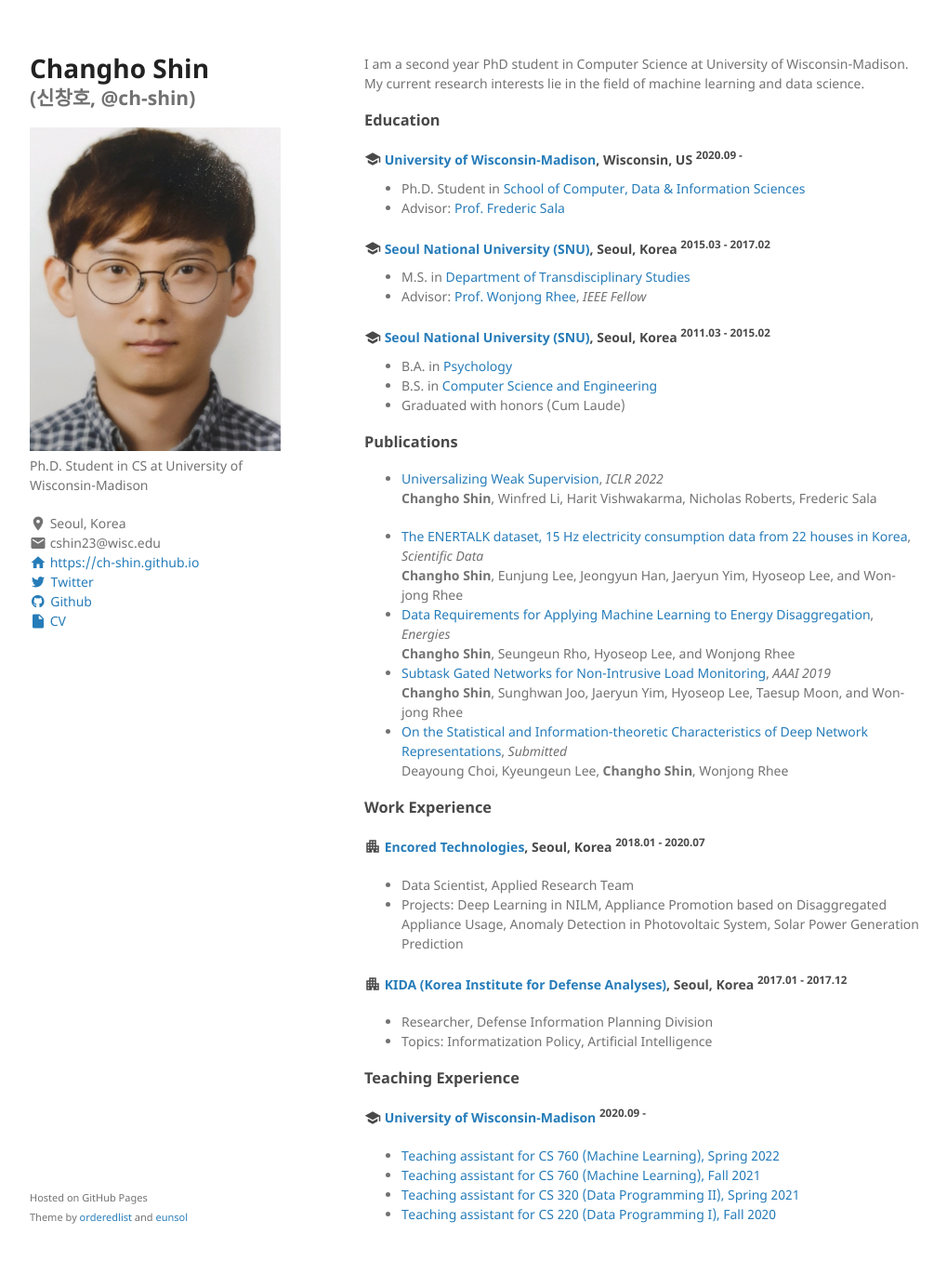
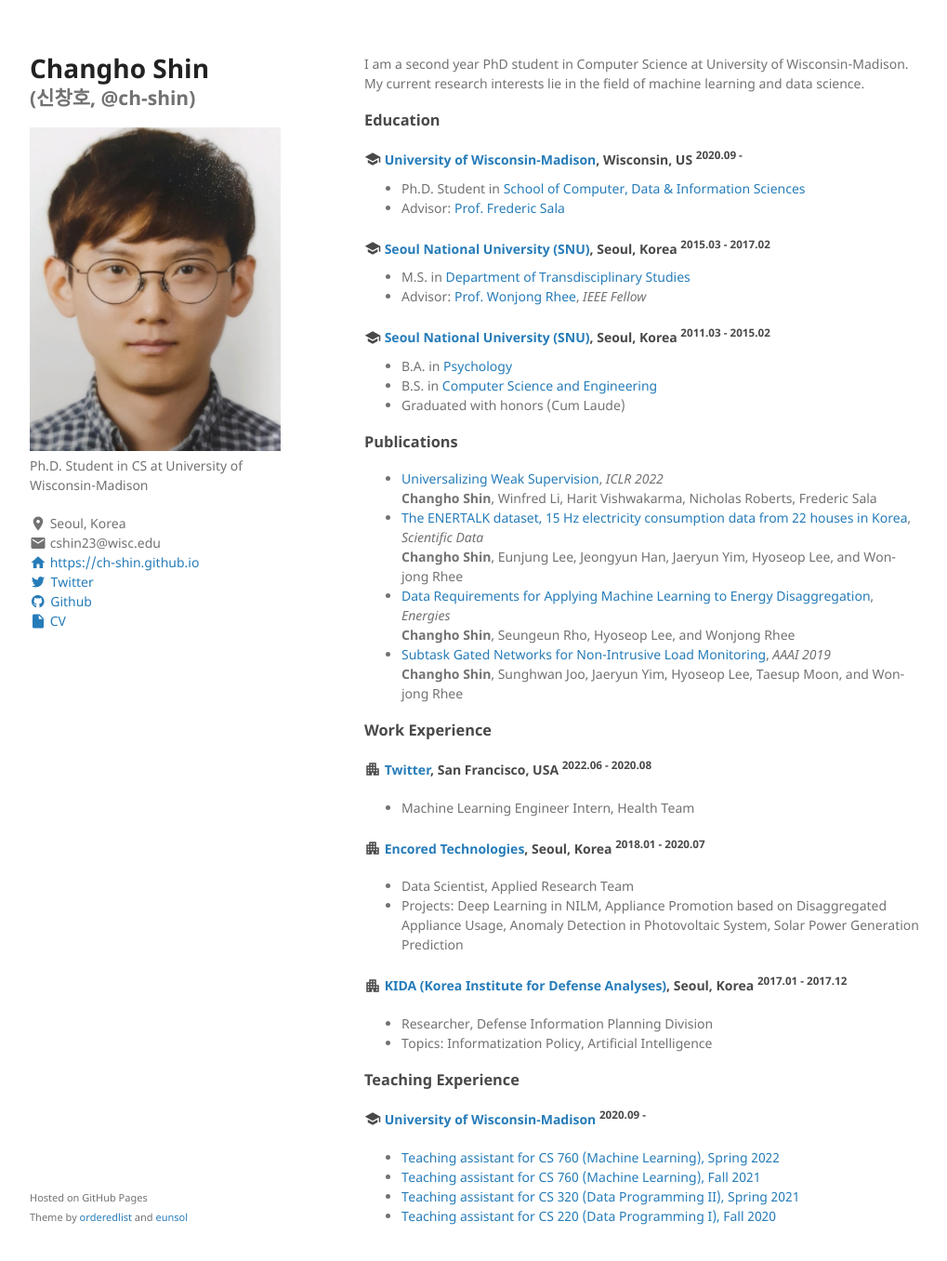
Before and after one commit to ch-shin/ch-shin.github.io, a Jekyll site: the page built from index.md, in a window 1280 px wide and 1388 px high. Shown: the top 1356 px of the window at 93% size, without its empty margins (128-1147 px from the left). Built offline with Jekyll 4.4.1, drawn with Linux system fonts in a browser that asks for light colours.

Commit message:
Add Twitter internship experience

```diff
--- a/index.md
+++ b/index.md
@@ -40,7 +40,6 @@ I am a second year PhD student in Computer Science at University of Wisconsin-Ma
 
 * [Universalizing Weak Supervision](https://arxiv.org/pdf/2112.03865.pdf), _ICLR 2022_ <br/>
   **Changho Shin**, Winfred Li, Harit Vishwakarma, Nicholas Roberts, Frederic Sala <br/>
-
 - [The ENERTALK dataset, 15 Hz electricity consumption data from 22 houses in
 Korea](https://www.nature.com/articles/s41597-019-0212-5.epdf), _Scientific Data_ <br/>
 **Changho Shin**, Eunjung Lee, Jeongyun Han, Jaeryun Yim, Hyoseop Lee, and Won-
@@ -50,10 +49,17 @@ jong Rhee <br/>
 - [Subtask Gated Networks for Non-Intrusive Load Monitoring](https://www.aaai.org/ojs/index.php/AAAI/article/view/3908), _AAAI 2019_ <br/>
 **Changho Shin**, Sunghwan Joo, Jaeryun Yim, Hyoseop Lee, Taesup Moon, and Won-
 jong Rhee <br/>
-- [On the Statistical and Information-theoretic Characteristics of Deep Network Representations](https://arxiv.org/abs/1811.03666), _Submitted_ <br/>
-Deayoung Choi, Kyeungeun Lee,  **Changho Shin**, Wonjong Rhee <br/>
 
 ### Work Experience
+
+<h4 class="experience">
+  <i class="material-icons md-18">apartment</i>
+  <a href="https://about.twitter.com/en">Twitter</a>, San Francisco, USA
+  <sup>2022.06 - 2020.08</sup>
+</h4>
+
+- Machine Learning Engineer Intern, Health Team
+
 
 <h4 class="experience">
   <i class="material-icons md-18">apartment</i>
```
